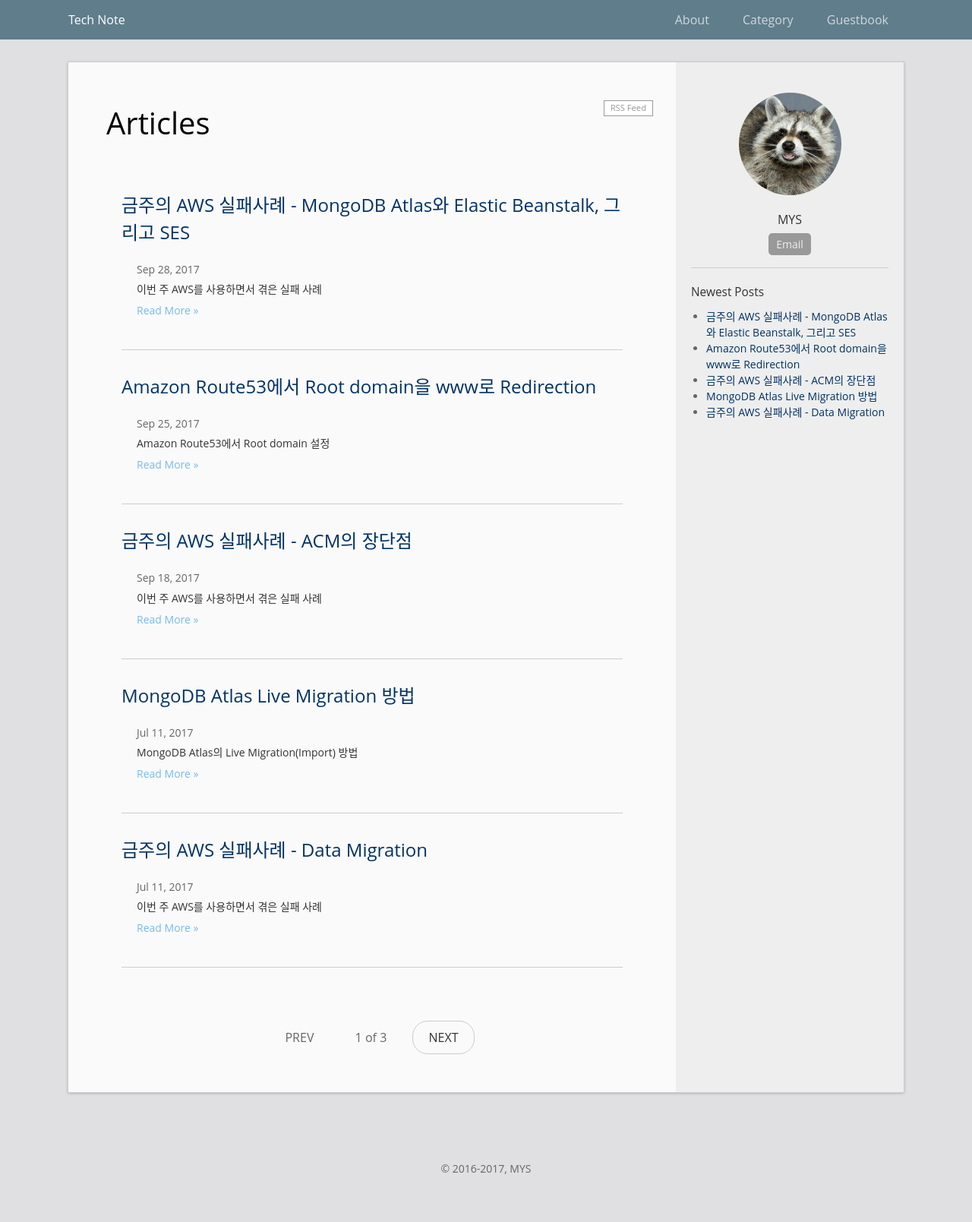
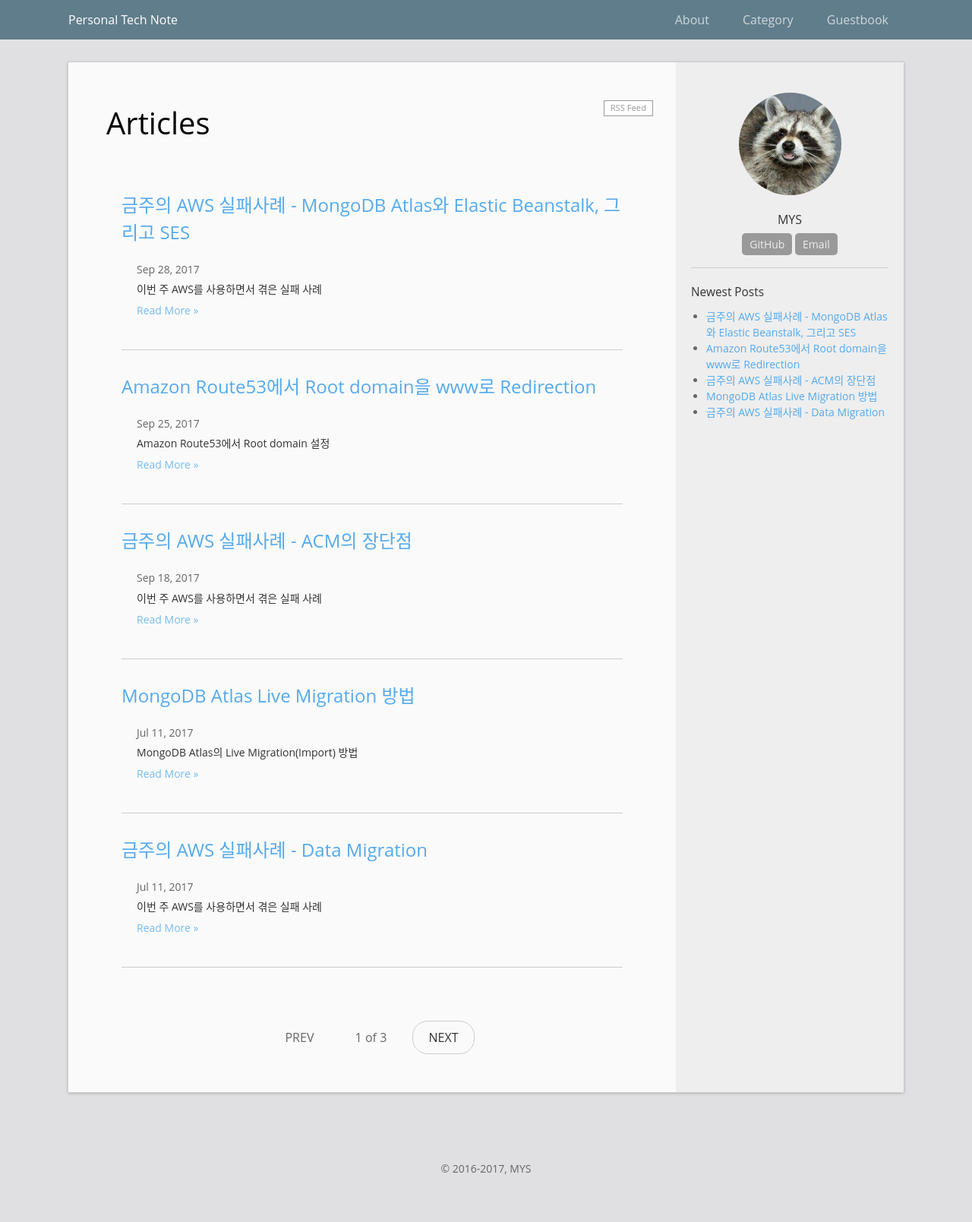
Before and after one commit to mystria/mystria.github.io, a Jekyll site: the page built from index.html, in a window 1280 px wide. Shown: the whole page at 76% size. Built offline with Jekyll 4.4.1, drawn with Linux system fonts in a browser that asks for light colours; the list of posts is cut into pages by our own code.

Commit message:
Change configurations

```diff
--- a/_config.yml
+++ b/_config.yml
@@ -1,5 +1,5 @@
 # Site settings
-title: Tech Note
+title: Personal Tech Note
 url: "http://mystria.github.io"    # the protocol and hostname of your site, eg. `http://laobubu.github.io`
 baseurl: "" # the prefix of your site uri, eg. `/jekyll-theme-EasyBook` or just one slash `/`
 #timezone: Asia/Chongqing
@@ -10,9 +10,9 @@ description: >
 email: mystria00@gmail.com
 author: MYS
 avatar: "/images/racoon.jpg"
-profile: One sentence introducing yourself.
+profile: 개발자가 되고 싶어 개발업에 종사하는 부족한 직장인입니다.
 #twitter_username: twitter_username
-#github_username:  github_username
+github_username: mystria
 
 # Comment Service (Disqus or 多说)
 #  choose one and un-comment the line to active it
--- a/_sass/_base.scss
+++ b/_sass/_base.scss
@@ -6,11 +6,11 @@ body {
 }
 a {
 	text-decoration: none;
-	color: #036;
+	color: #5AE;
 }
 a:hover, a:focus {
 	text-decoration:underline;
-	color: #069;
+	color: #7BE;
 }
 blockquote {
 	background: #FFF;
```
